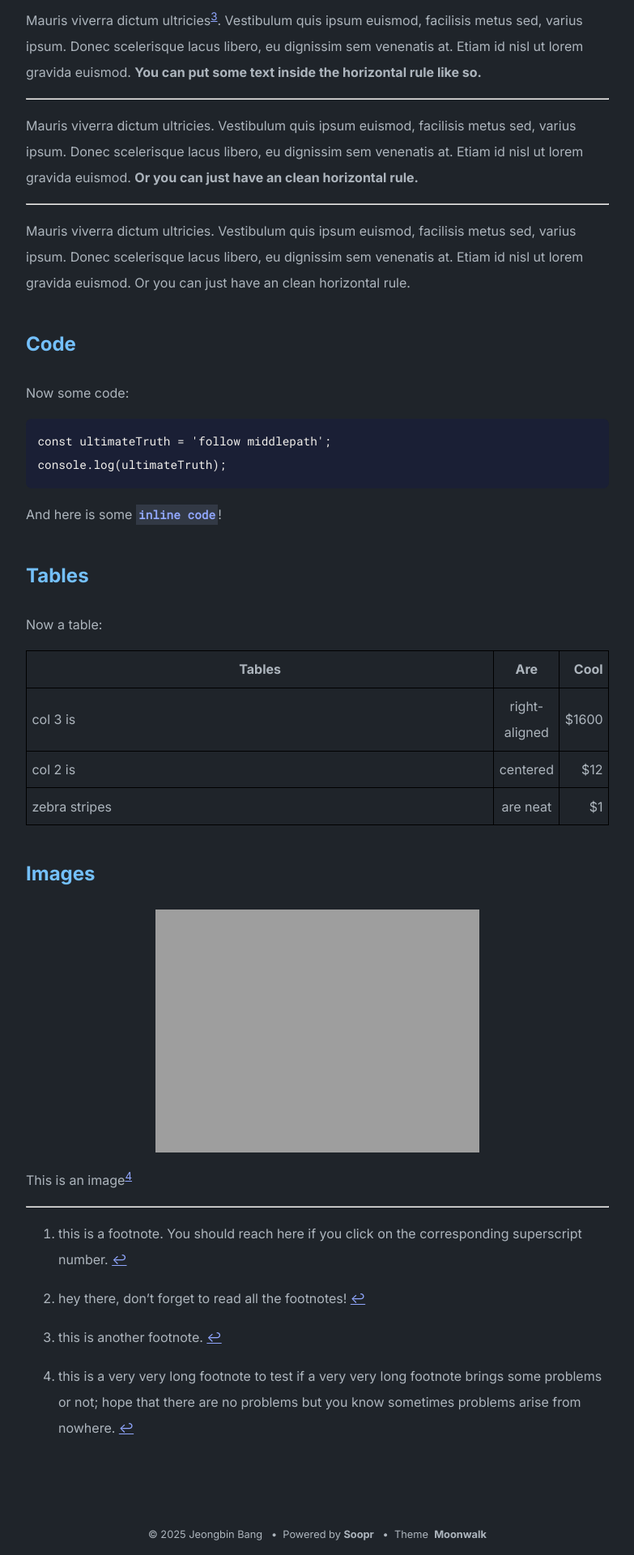
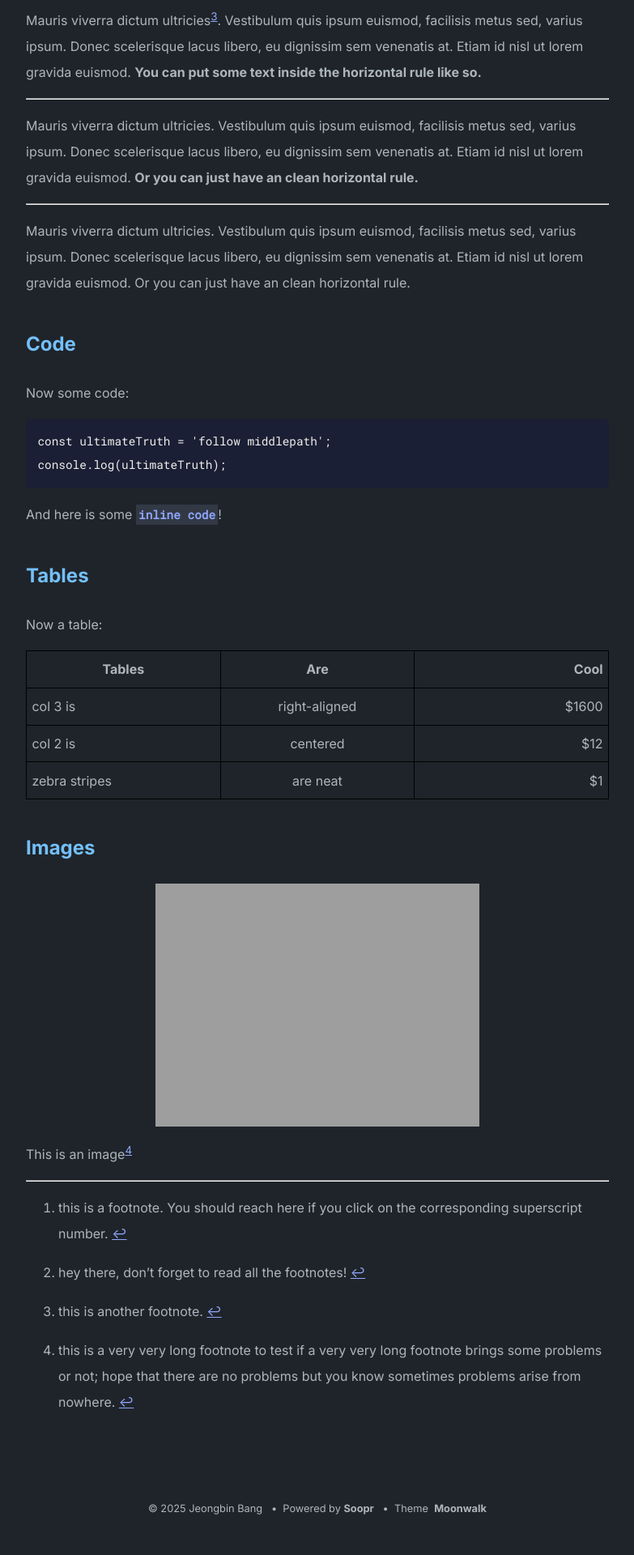
Before and after one commit to BangJeongBin/BangJeongBin.github.io, a Jekyll site: the page built from _posts/2020-07-07-overview-post.md, in a window 1280 px wide. Shown: the part 1711-3631 px from the top of the page at 81% size, without its empty margins (248-1031 px from the left). Built offline with Jekyll 4.4.1, drawn with Linux system fonts in a browser that asks for light colours; after the commit the page ends 3599 px from its top, so only the background shows below that.

Commit message:
moonwalker.scss 수정
테이블 td에 width 안먹는거 수정
글씨 몇 개 짤려서 나옴

```diff
--- a/_sass/moonwalk.scss
+++ b/_sass/moonwalk.scss
@@ -38,6 +38,7 @@ li { margin: 0.4em 0; }
 }
 
 table, th, td {
+  table-layout: fixed; // table td조절
   width: 100%;
   border: thin solid black;
   border-collapse: collapse;
```
